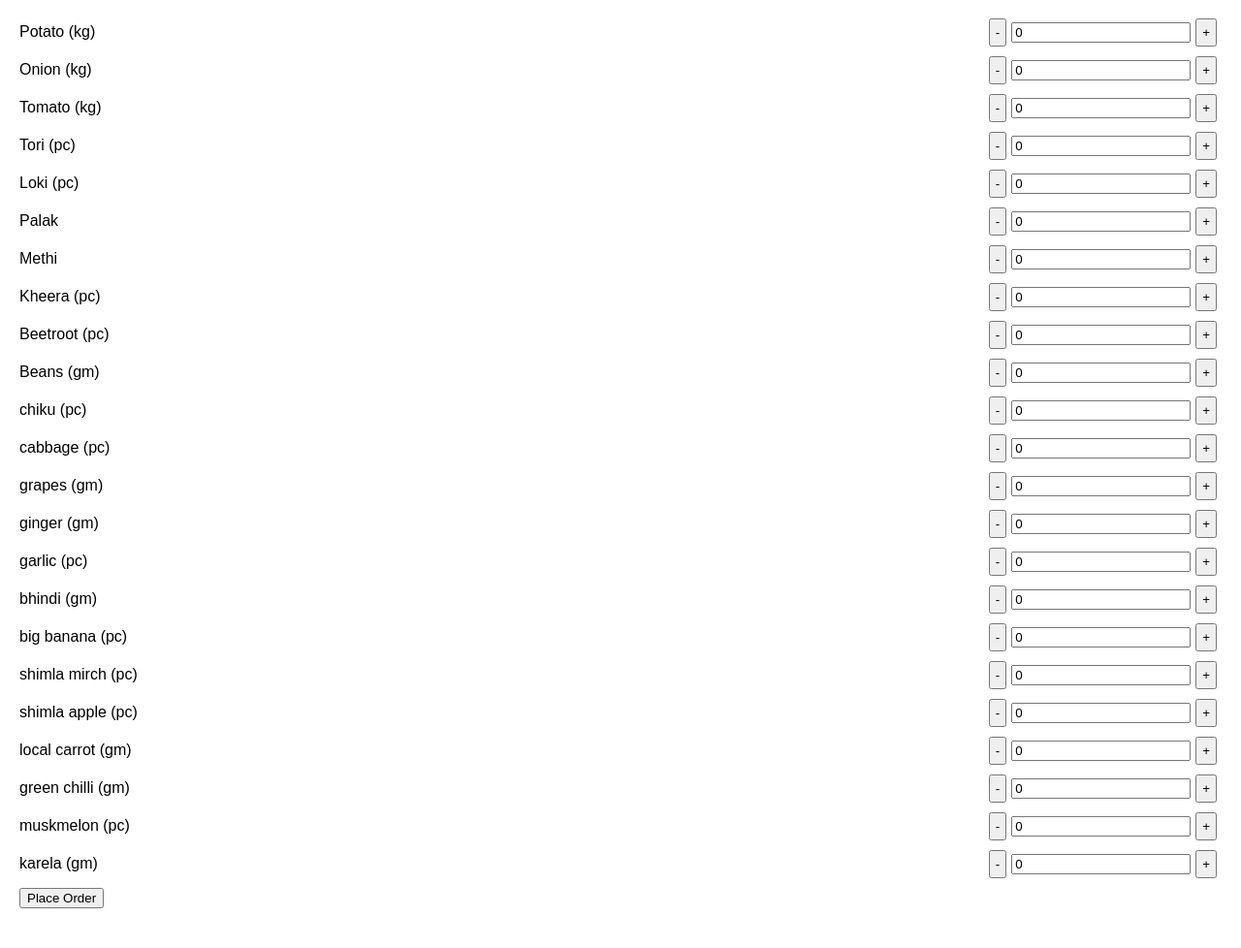
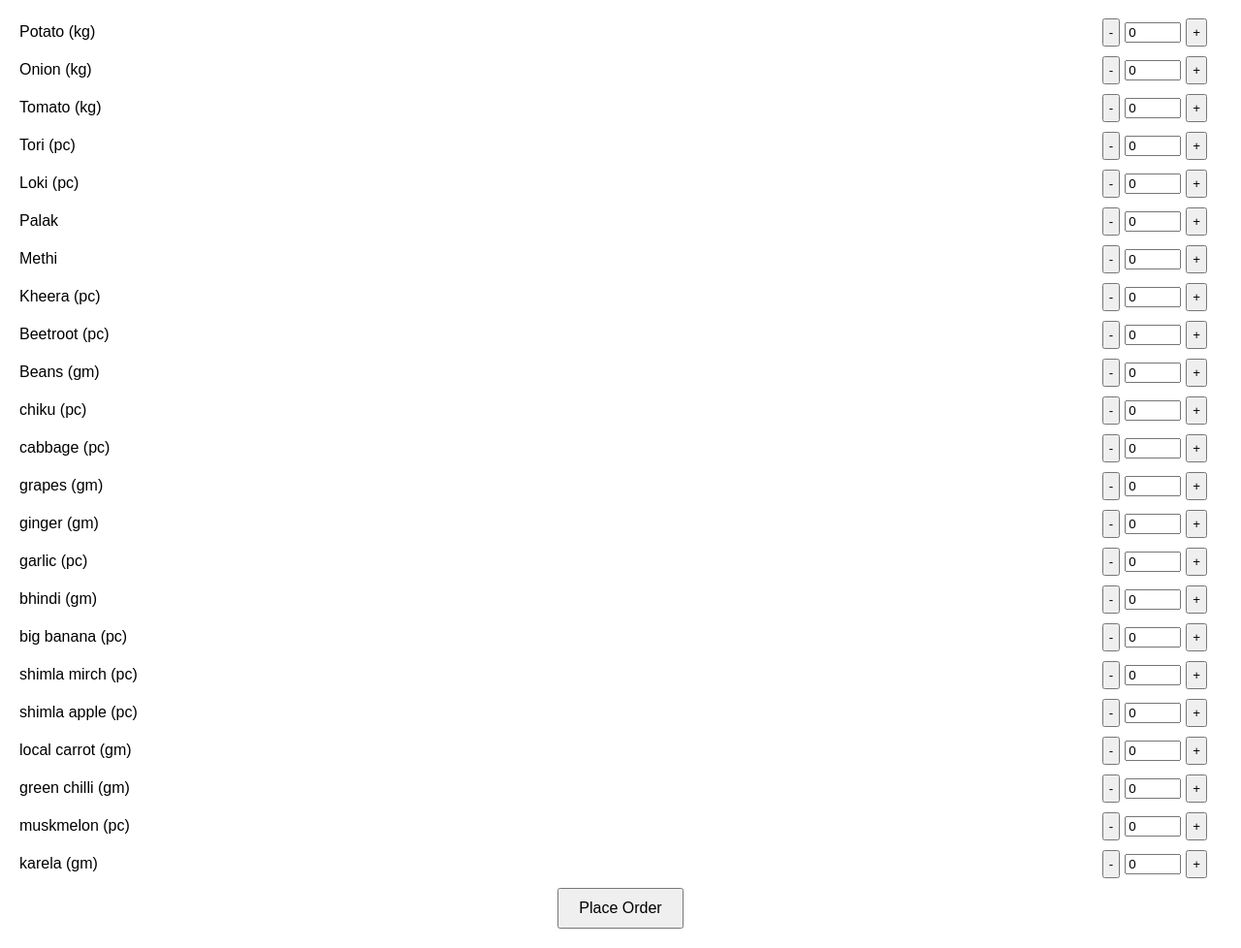
Before and after one commit to Dilpesh/veggies, a plain HTML site: page index.html in a window 1280 px wide. Shown: the part 61-1039 px from the top of the page at 97% size. Before the commit the page ends 1018 px from the top, so only its background shows below. Drawn offline with Linux system fonts and the light colour scheme.

Commit message:
Add files via upload

```diff
--- a/styles.css
+++ b/styles.css
@@ -11,6 +11,7 @@ h1 {
     display: flex;
     align-items: center;
     margin-bottom: 10px;
+    margin-right: 10px;
 }
 
 .item label {
@@ -20,10 +21,21 @@ h1 {
 .item .quantity-container {
     display: flex;
     align-items: center;
-    margin-left: 10px; /* Adjust this margin as needed */
+    margin-left: 5px; /* Adjust this margin as needed */
 }
 
 .item .quantity-container button {
     margin: 0 5px;
     padding: 5px;
 }
+
+.item .quantity-container input {
+    width: 50px;
+}
+
+ #place-order {
+    font-size: 16px; /* Increase the font size as needed */
+    padding: 10px 20px; /* Adjust the padding to increase button size */
+    display: block;
+    margin: 0 auto;
+}
```
Also changed, not shown: script.js (line endings or trailing spaces).
